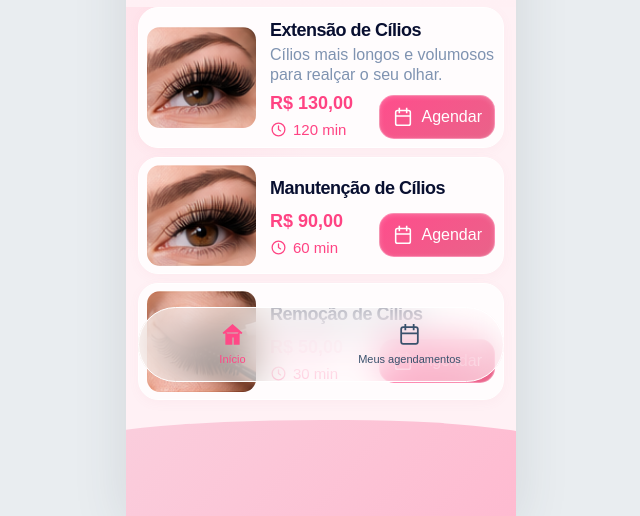
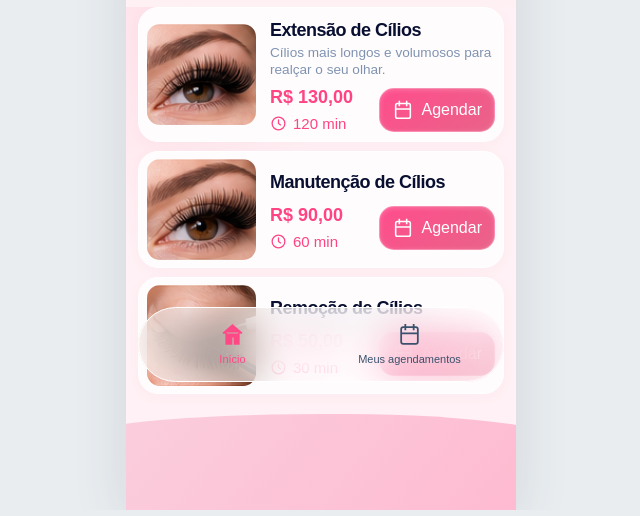
Before and after one commit to deumgamerguia-svg/painel-estilo-nuvem, a website built with Vite: page index.html in a window 1280 px wide. Shown: the part 406-922 px from the top of the page, without its empty margins (319-959 px from the left). Built offline with nearby package versions, Linux system fonts and the light colour scheme.

Commit message:
Reduce eyelash extension description font size by 15 percent

```diff
--- a/src/style.css
+++ b/src/style.css
@@ -43,4 +43,4 @@
 
 /* Reference description: beneath the title, above the price. */
 .service-with-description .detail h2{margin-bottom:4px}
-.service .service-description{margin:0 0 8px;font:400 16px/1.25 Arial,sans-serif;letter-spacing:0;color:#7f93b1}
+.service .service-description{margin:0 0 8px;font:400 13.6px/1.25 Arial,sans-serif;letter-spacing:0;color:#7f93b1}
```
